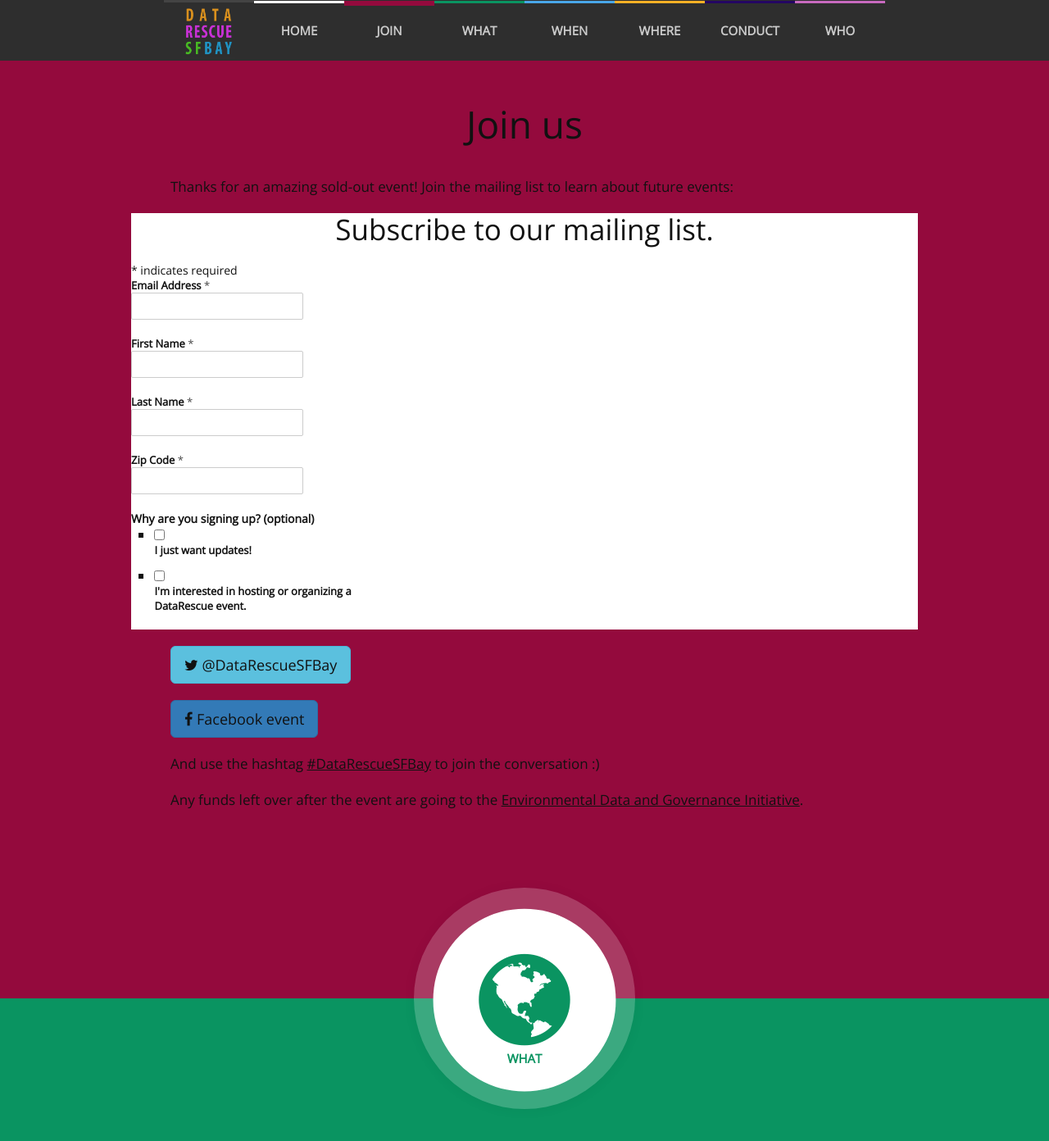
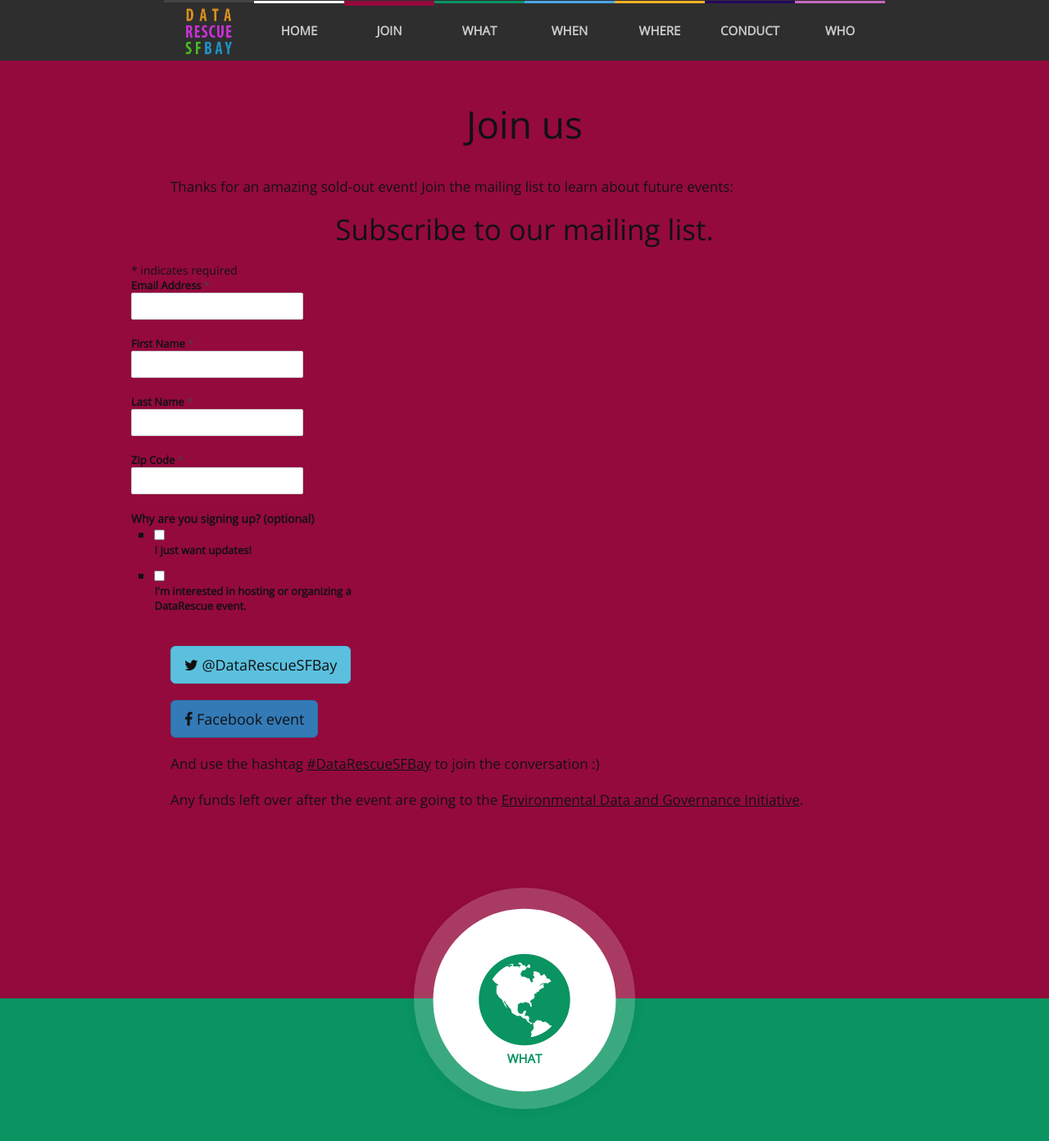
Before and after one commit to suchthis/DataRescueSFBay.github.io, a Jekyll site: the page built from index.html, in a window 1280 px wide and 1400 px high, scrolled down 1254 px. Shown: the top 1392 px of the window at 82% size. Built offline with Jekyll 4.4.1, drawn with Linux system fonts in a browser that asks for light colours; nearby versions of some CDN libraries; comment, search, counter and statistics services are not loaded.

Commit message:
Update head.html

```diff
--- a/_includes/head.html
+++ b/_includes/head.html
@@ -12,7 +12,7 @@
   <link rel="stylesheet" href="//netdna.bootstrapcdn.com/font-awesome/4.2.0/css/font-awesome.min.css">
 <link href="//cdn-images.mailchimp.com/embedcode/classic-10_7.css" rel="stylesheet" type="text/css">
 <style type="text/css">
-	#mc_embed_signup{background:#fff; clear:left; font:14px Helvetica,Arial,sans-serif; }
+	#mc_embed_signup{clear:left; font:14px Helvetica,Arial,sans-serif; }
 	/* Add your own MailChimp form style overrides in your site stylesheet or in this style block.
 	   We recommend moving this block and the preceding CSS link to the HEAD of your HTML file. */
 </style>
```
